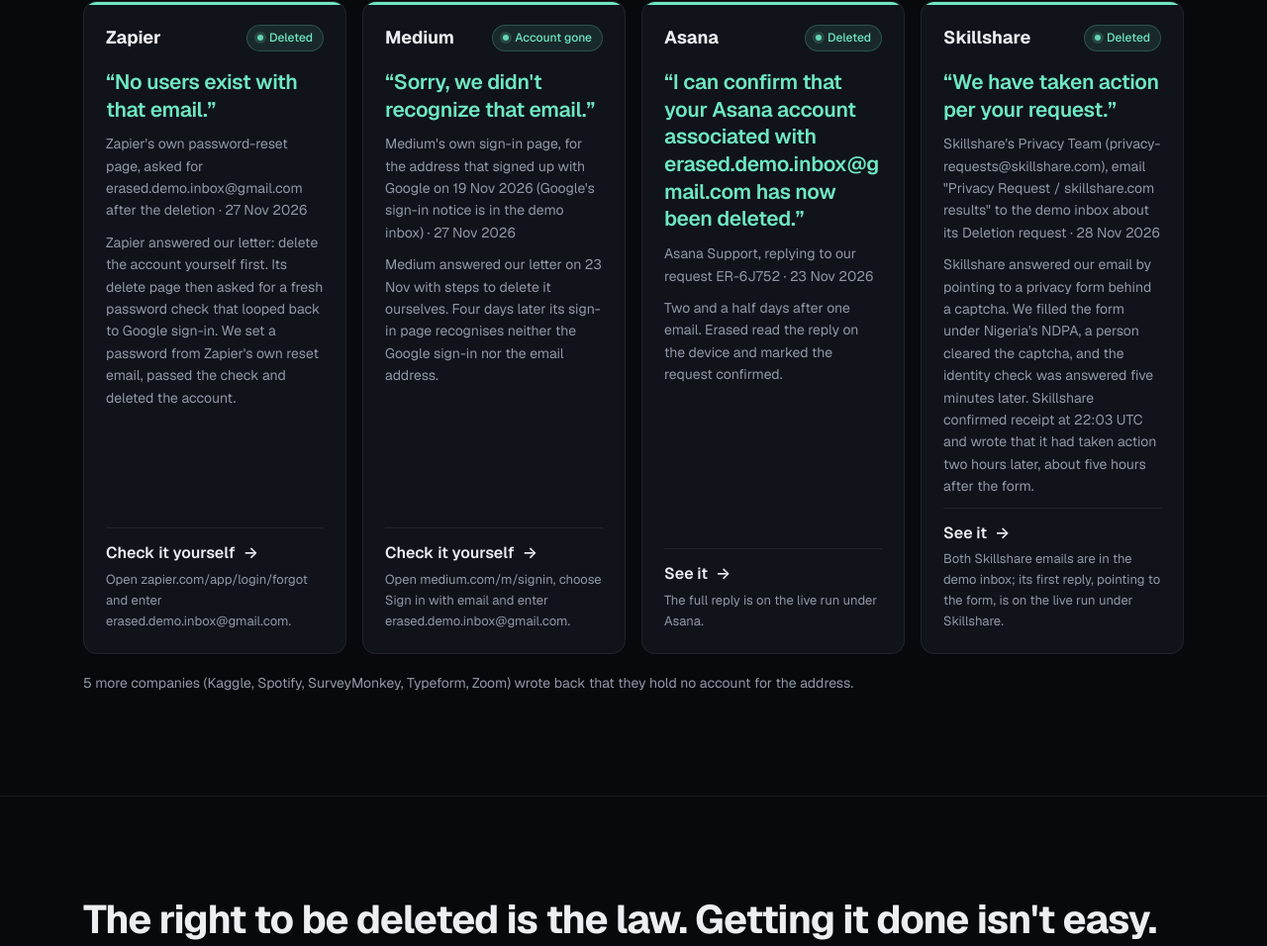
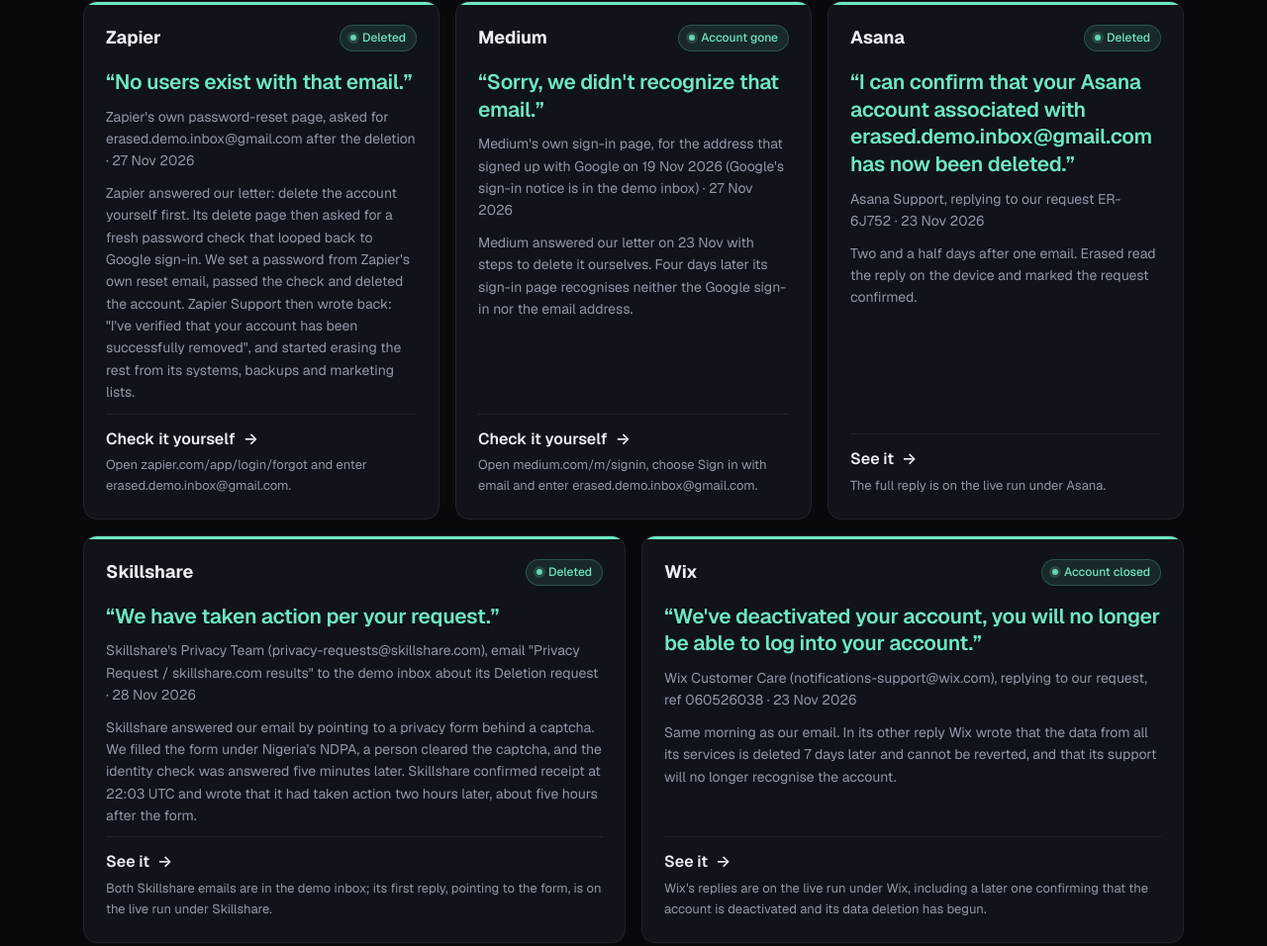
Before and after one commit to Jennycruzy/erased, a browser extension: page site/index.html in a window 1280 px wide. Shown: the part 1153-2109 px from the top of the page at 99% size. Drawn offline with nearby package versions, Linux system fonts and the light colour scheme.

Commit message:
Proof: Wix closed the account, Zapier Support confirmed the removal, and the proof cards share each row evenly

```diff
--- a/site/proof.json
+++ b/site/proof.json
@@ -9,7 +9,7 @@
    "at": "2026-11-27T19:14:00Z",
    "theirWords": "No users exist with that email.",
    "source": "Zapier's own password-reset page, asked for erased.demo.inbox@gmail.com after the deletion",
-   "story": "Zapier answered our letter: delete the account yourself first. Its delete page then asked for a fresh password check that looped back to Google sign-in. We set a password from Zapier's own reset email, passed the check and deleted the account.",
+   "story": "Zapier answered our letter: delete the account yourself first. Its delete page then asked for a fresh password check that looped back to Google sign-in. We set a password from Zapier's own reset email, passed the check and deleted the account. Zapier Support then wrote back: \"I've verified that your account has been successfully removed\", and started erasing the rest from its systems, backups and marketing lists.",
    "check": "Open zapier.com/app/login/forgot and enter erased.demo.inbox@gmail.com.",
    "checkUrl": "https://zapier.com/app/login/forgot"
   },
@@ -45,6 +45,17 @@
    "story": "Skillshare answered our email by pointing to a privacy form behind a captcha. We filled the form under Nigeria's NDPA, a person cleared the captcha, and the identity check was answered five minutes later. Skillshare confirmed receipt at 22:03 UTC and wrote that it had taken action two hours later, about five hours after the form.",
    "check": "Both Skillshare emails are in the demo inbox; its first reply, pointing to the form, is on the live run under Skillshare.",
    "checkUrl": "/run#rows"
+  },
+  {
+   "company": "Wix",
+   "verdict": "Account closed",
+   "kind": "gone",
+   "at": "2026-11-23T02:12:00Z",
+   "theirWords": "We've deactivated your account, you will no longer be able to log into your account.",
+   "source": "Wix Customer Care (notifications-support@wix.com), replying to our request, ref 060526038",
+   "story": "Same morning as our email. In its other reply Wix wrote that the data from all its services is deleted 7 days later and cannot be reverted, and that its support will no longer recognise the account.",
+   "check": "Wix's replies are on the live run under Wix, including a later one confirming that the account is deactivated and its data deletion has begun.",
+   "checkUrl": "/run#rows"
   }
  ],
  "noAccount": [
--- a/site/site.css
+++ b/site/site.css
@@ -193,7 +193,8 @@ section.proof { border-top: 0; }
 .proof h2 { font-size: clamp(34px, 5vw, 60px); margin-top: 14px; }
 .proof .lede { margin-top: 14px; }
 #proof-noaccount { margin-top: 18px; }
-.proof-grid { display: grid; grid-template-columns: repeat(auto-fit, minmax(250px, 1fr)); gap: 16px; margin-top: 32px; }
+.proof-grid { display: flex; flex-wrap: wrap; gap: 16px; margin-top: 32px; }
+.proof-grid > .proof-card { flex: 1 1 300px; }
 .proof-card { display: flex; flex-direction: column; gap: 10px; padding: 22px; border: 1px solid var(--line); border-radius: var(--r); background: var(--panel); position: relative; overflow: hidden; transition: transform 0.4s var(--ease), border-color 0.4s var(--ease); }
 .proof-card::before { content: ""; position: absolute; inset: 0 0 auto; height: 3px; background: var(--mint); }
 .proof-card.accepted::before { background: var(--amber); }
```
Also changed, not shown: README.md.
